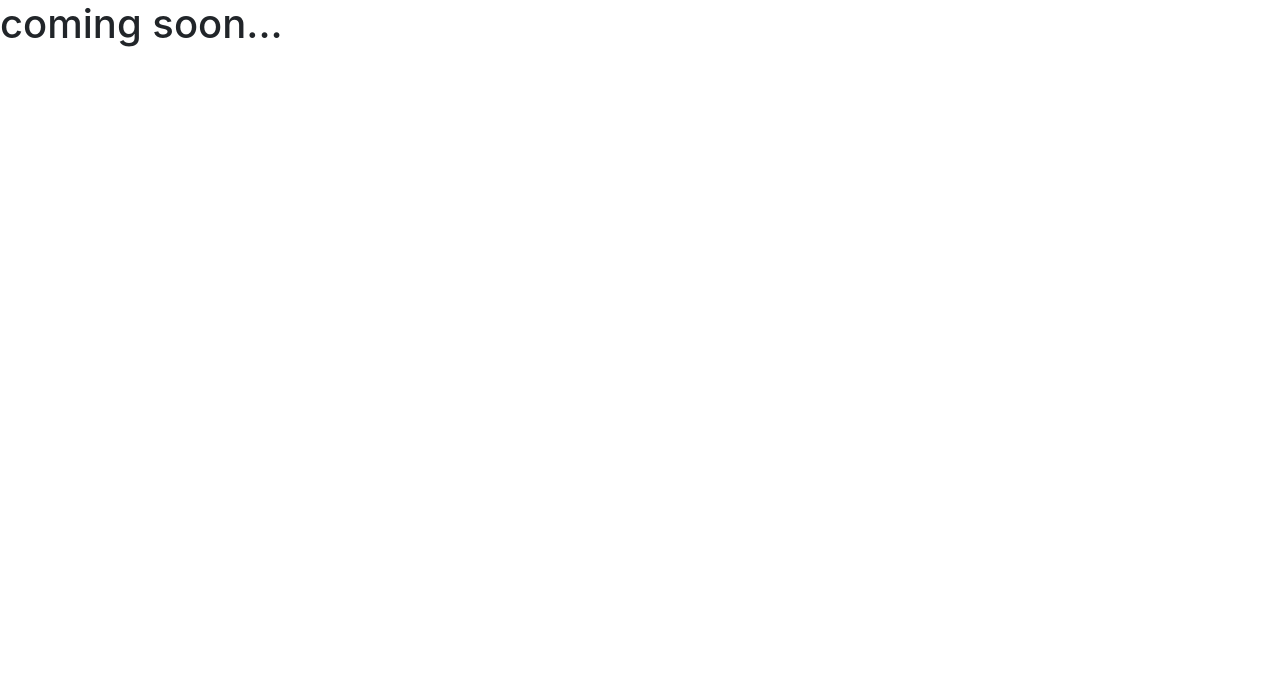
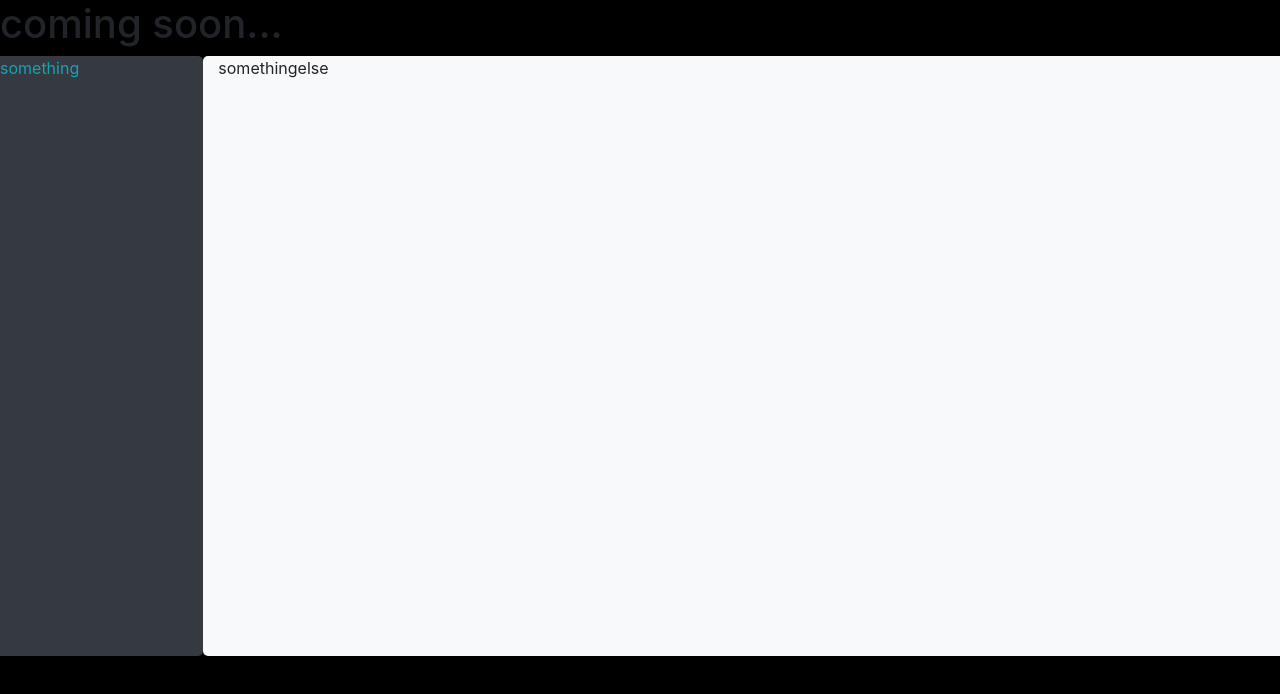
Before and after one commit to s-g-force/FirstSide, a plain HTML site: page index.html in a window 1280 px wide. Drawn offline with nearby package versions, Linux system fonts and the light colour scheme.

Commit message:
kolejna czesc nauki

```diff
--- a/css/style.css
+++ b/css/style.css
@@ -0,0 +1,9 @@
+.radiusMain{
+    border-radius: 5px;
+}
+body{
+    background-color: black;
+}
+.heiMain{
+    min-height: 600px;
+}
--- a/index.html
+++ b/index.html
@@ -4,13 +4,23 @@
     <meta charset="utf-8">
     <meta name="viewport" content="width=device-width, initial-scale=1, shrink-to-fit=no">
     <link rel="stylesheet" href="https://stackpath.bootstrapcdn.com/bootstrap/4.3.1/css/bootstrap.min.css" integrity="sha384-ggOyR0iXCbMQv3Xipma34MD+dH/1fQ784/j6cY/iJTQUOhcWr7x9JvoRxT2MZw1T" crossorigin="anonymous">
+    <link rel="stylesheet" href="css/style.css">
     <title>Home</title>
   </head>
   <body>
     <h1>coming soon...</h1>
 <!--workspace/////////////////////////////////////////////////////////////////////////-->
+   <div class="row">
 
+      <div class="col-sm-2 bg-dark radiusMain text-info heiMain">
+          something
+      </div>
 
+      <div class="col-sm-10 bg-light radiusMain heiMain">
+          somethingelse
+      </div>
+
+   </div>
 <!--workspace/////////////////////////////////////////////////////////////////////////-->
     <script src="https://code.jquery.com/jquery-3.3.1.slim.min.js" integrity="sha384-q8i/X+965DzO0rT7abK41JStQIAqVgRVzpbzo5smXKp4YfRvH+8abtTE1Pi6jizo" crossorigin="anonymous"></script>
     <script src="https://cdnjs.cloudflare.com/ajax/libs/popper.js/1.14.7/umd/popper.min.js" integrity="sha384-UO2eT0CpHqdSJQ6hJty5KVphtPhzWj9WO1clHTMGa3JDZwrnQq4sF86dIHNDz0W1" crossorigin="anonymous"></script>
```
